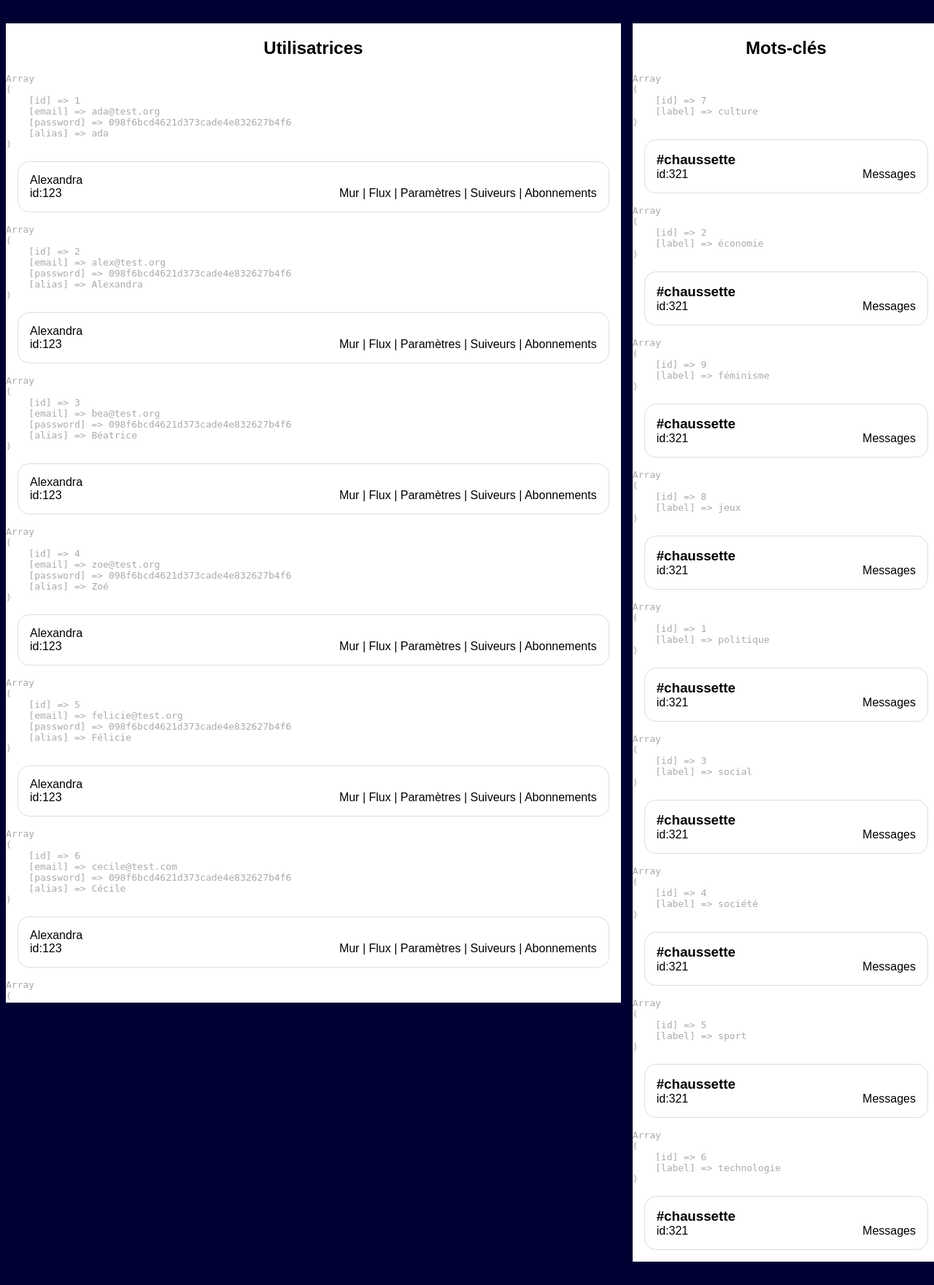
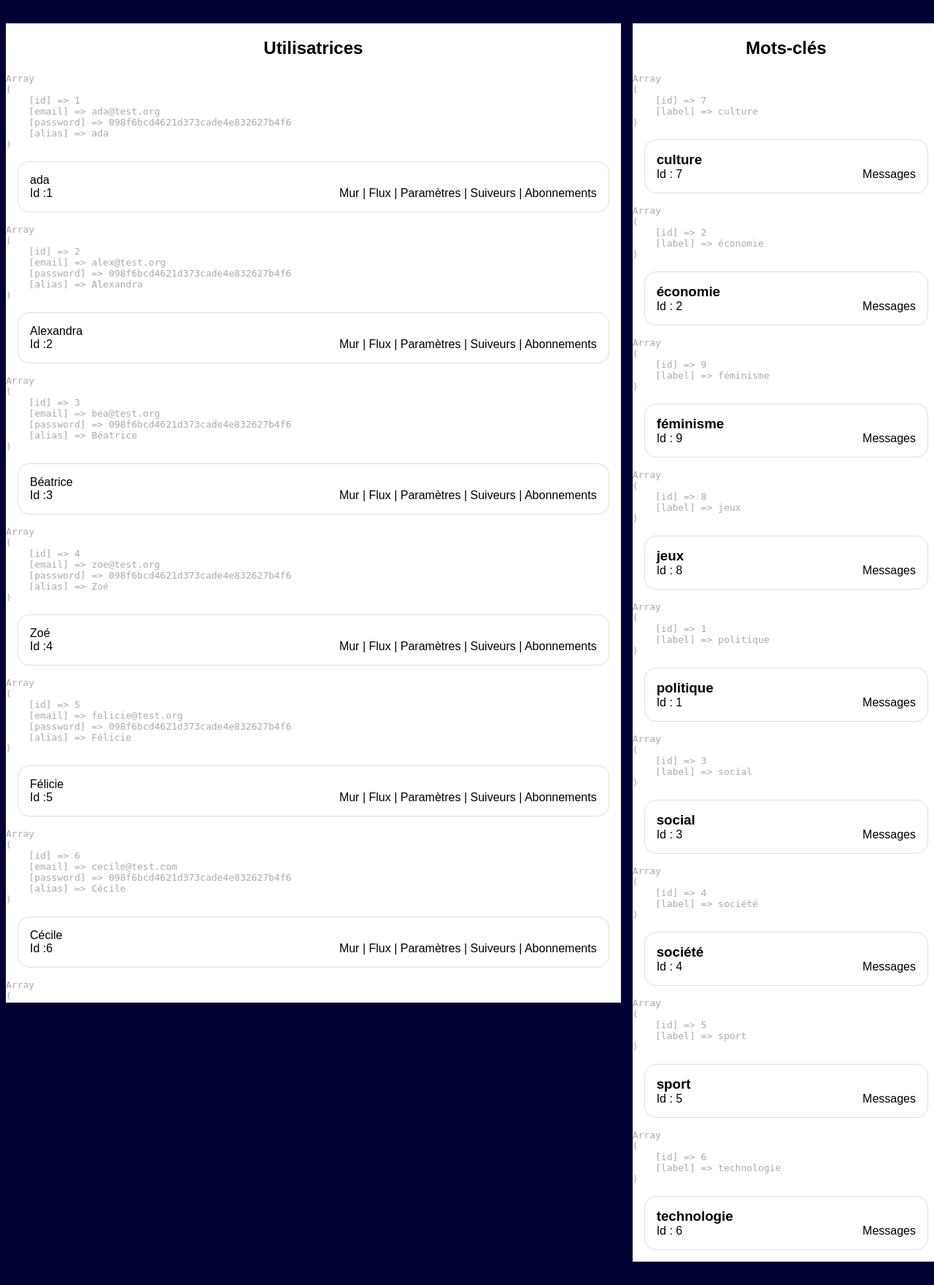
Before and after one commit to AndreaBacquele/projet-collectif---reseau-social-php-teammadeleine-charlene-florian-andrea, a PHP site: page /admin.php in a window 1280 px wide. Shown: the part 90-1851 px from the top of the page at 73% size. Run offline with PHP 8.4, Linux system fonts and the light colour scheme; data comes from the database, SQL or seed files in the repository.

Commit message:
page admin ok

```diff
--- a/Niveau1/admin.php
+++ b/Niveau1/admin.php
@@ -27,12 +27,7 @@
         </header>
 
         <?php
-        /**
-         * Etape 1: Ouvrir une connexion avec la base de donnée.
-         */
-        // on va en avoir besoin pour la suite
         include 'config.php';
-        //verification
 
         ?>
         <div id="wrapper" class='admin'>
@@ -60,10 +55,10 @@
                     echo "<pre>" . print_r($tag, 1) . "</pre>";
                     ?>
                     <article>
-                        <h3>#chaussette</h3>
-                        <p>id:321</p>
+                        <h3><?php echo $tag['label'] ?></h3>
+                        <p>Id : <?php echo $tag['id'] ?></p>
                         <nav>
-                            <a href="tags.php?tag_id=321">Messages</a>
+                            <a href="tags.php?tag_id=<?php $tag['id']?>">Messages</a>
                         </nav>
                     </article>
                 <?php } ?>
@@ -93,14 +88,14 @@
                     echo "<pre>" . print_r($tag, 1) . "</pre>";
                     ?>
                     <article>
-                        <h3>Alexandra</h3>
-                        <p>id:123</p>
+                        <h3><?php echo $tag['alias'] ?></h3>
+                        <p>Id :<?php echo $tag['id'] ?></p>
                         <nav>
-                            <a href="wall.php?user_id=123">Mur</a>
-                            | <a href="feed.php?user_id=123">Flux</a>
-                            | <a href="settings.php?user_id=123">Paramètres</a>
-                            | <a href="followers.php?user_id=123">Suiveurs</a>
-                            | <a href="subscriptions.php?user_id=123">Abonnements</a>
+                            <a href="wall.php?user_id=<?php echo $tag['id']?>">Mur</a>
+                            | <a href="feed.php?user_id=<?php echo $tag['id']?>">Flux</a>
+                            | <a href="settings.php?user_id=<?php echo $tag['id']?>">Paramètres</a>
+                            | <a href="followers.php?user_id=<?php echo $tag['id']?>">Suiveurs</a>
+                            | <a href="subscriptions.php?user_id=<?php echo $tag['id']?>">Abonnements</a>
                         </nav>
                     </article>
                 <?php } ?>
--- a/Niveau1/news.php
+++ b/Niveau1/news.php
@@ -83,7 +83,7 @@
                 // NB: à chaque tour du while, la variable post ci dessous reçois les informations du post suivant.
                 while ($post = $lesInformations->fetch_assoc())
                 {
-                    echo "<pre>" . print_r($post, 1) . "</pre>";
+                    // echo "<pre>" . print_r($post, 1) . "</pre>";
                     ?>
                     <article>
                         <h3>
```
